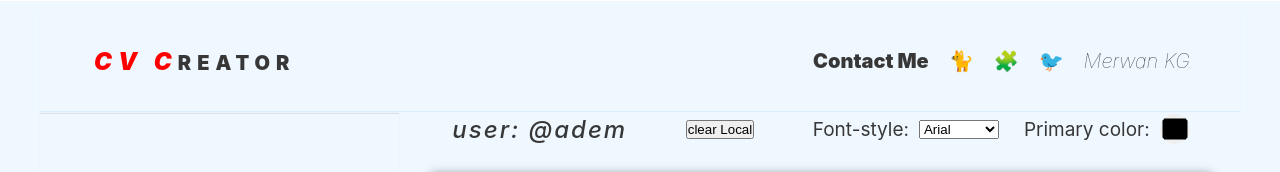
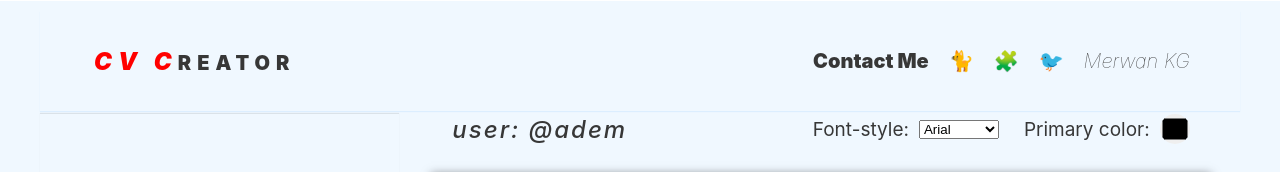
Before and after one commit to marwanGA09/Cv-project, a React (Vite) app: page / in a window 1280 px wide. Shown: the top 172 px of the page. Built offline with nearby package versions, Linux system fonts and the light colour scheme.

Commit message:
clear local storage when the page is reload

```diff
--- a/src/App.jsx
+++ b/src/App.jsx
@@ -6,6 +6,8 @@ import { compileString } from 'sass';
 export default function App() {
   return (
     <>
+      {' '}
+      {localStorage.clear()}
       <div className="App">
         <Navigation />
         <SideBarCvContainerGroup />
@@ -586,7 +588,6 @@ function TopCvContainer({ children, personalInformation }) {
   return (
     <div className="top">
       <p>User: @{personalInformation.fullName.split(' ')[0]}</p>
-      <button onClick={() => localStorage.clear()}>clear Local</button>
       <div>
         <label htmlFor="font">
           Font-style:
```
